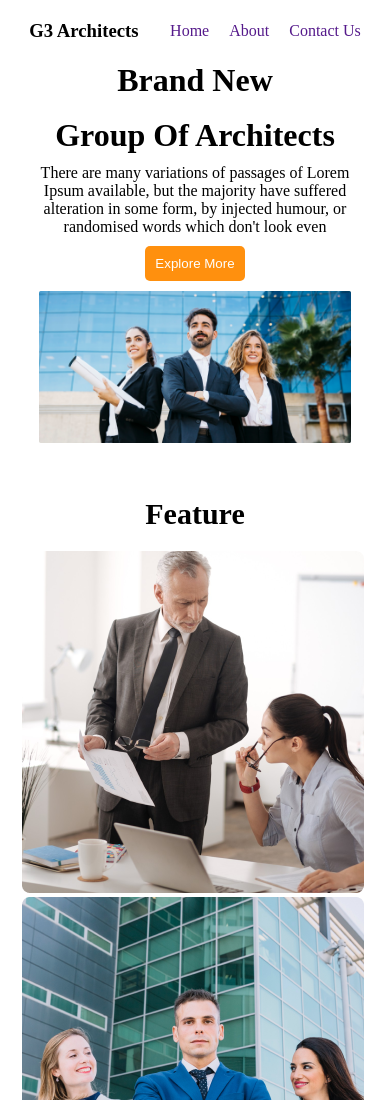
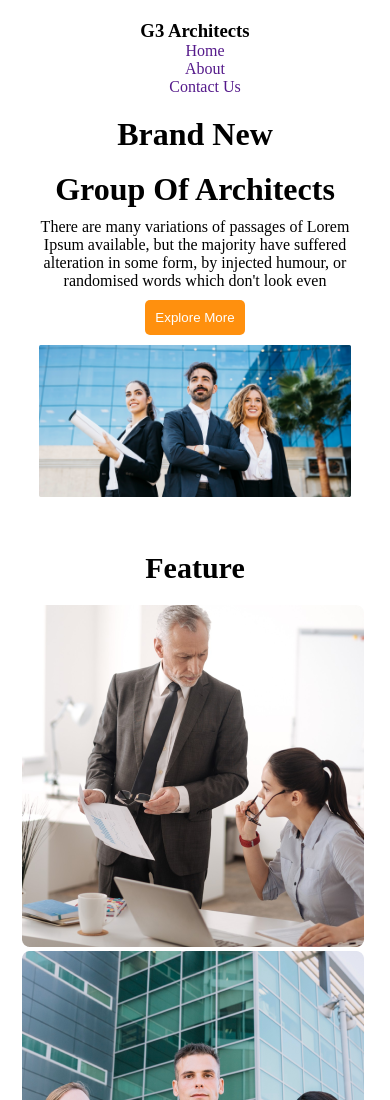
Before and after one commit to almubin78/assignment-2-reset, a plain HTML site: page index.html in a window 390 px wide. Shown: the top 1100 px of the page. Drawn offline with Linux system fonts and the light colour scheme.

Commit message:
final commit

```diff
--- a/style.css
+++ b/style.css
@@ -181,6 +181,9 @@ footer h4{
 }
 
 @media only screen and (max-width: 600px) {
+    .navber, .list{
+        flex-direction: column;
+    }
     .feature-container{
         flex-direction: column;
     }
```
